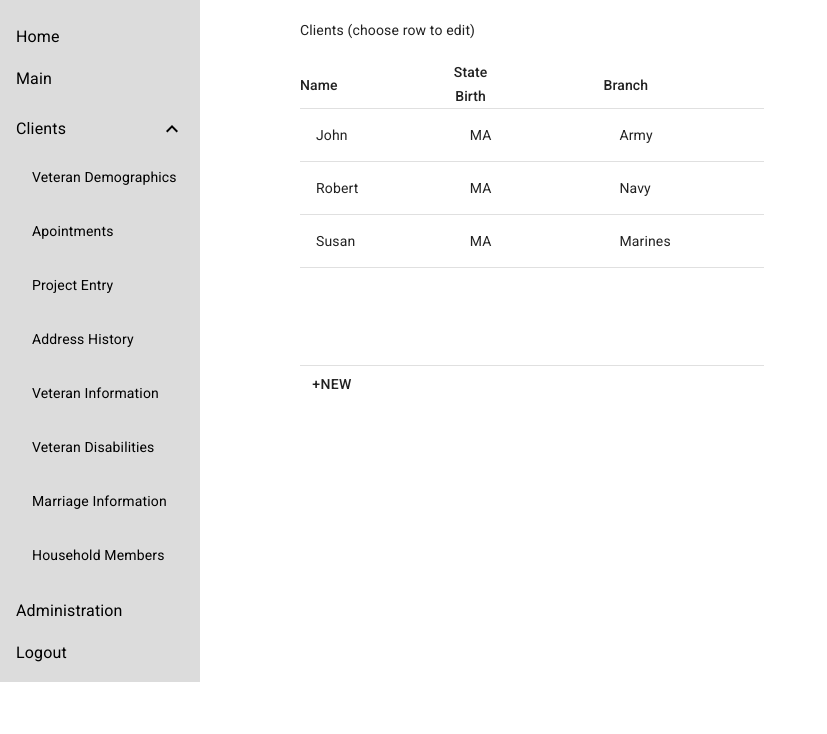
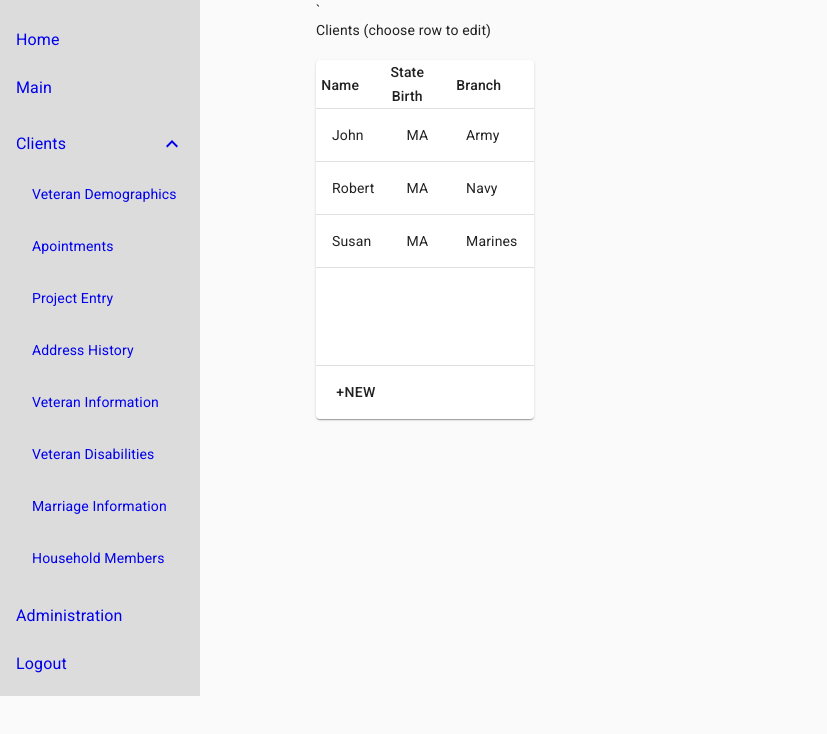
Before and after one commit to exercise-react/Veteran, a React (Create React App) app: page /clients/veteran-information in a window 1280 px wide. Shown: the top 734 px of the page, without its empty margins (0-827 px from the left). Built offline with nearby package versions, Linux system fonts and the light colour scheme; no server answers; data requests are answered from the project's data file.

Commit message:
add class

```diff
--- a/src/components/SideNav.js
+++ b/src/components/SideNav.js
@@ -17,7 +17,9 @@ const useStyles = makeStyles(theme => ({
         minWidth: 200,
         maxWidth: 200,
         backgroundColor: theme.palette.background.paper,
+
     },
+
 lists: {
     backgroundColor: theme.palette.background.paper,
         marginTop: theme.spacing(1),
--- a/src/containers/ClientForm.js
+++ b/src/containers/ClientForm.js
@@ -45,15 +45,14 @@ class ClientForm extends React.Component {
         const {
             clientForm,
             selectClientData,
-            addNewClient
+            addNewClient,
+            classes,
         } = this.props;
 
         const dataClientForm = Array.isArray(clientForm)
         && clientForm.length > 0
             ? clientForm
             : [];
-
-        const classes = styles;
 
         const handleChange = name => event => {
 
--- a/src/containers/ListClients.js
+++ b/src/containers/ListClients.js
@@ -9,6 +9,43 @@ import TableSortLabel from '@material-ui/core/TableSortLabel/index';
 import Paper from '@material-ui/core/Paper/index';
 import Button from "@material-ui/core/Button/index";
 import {connect} from "react-redux";
+import {red} from "@material-ui/core/colors";
+
+
+const styles = theme => ({
+    root: {
+        paddingLeft: theme.spacing(2),
+        paddingRight: theme.spacing(1),
+
+    },
+    paper: {
+        width: '100%',
+        marginBottom: theme.spacing(2),
+
+    },
+    button: {
+        margin: theme.spacing(1),
+    },
+    highlight:
+        theme.palette.type === 'light'
+            ? {
+                color: theme.palette.secondary.main,
+                backgroundColor: lighten(theme.palette.secondary.light, 0.85),
+            }
+            : {
+                color: theme.palette.text.primary,
+                backgroundColor: theme.palette.secondary.dark,
+            },
+    spacer: {
+        flex: '1 1 100%',
+    },
+    actions: {
+        color: theme.palette.text.secondary,
+    },
+    title: {
+        flex: '0 0 auto',
+    },
+});
 
 
 function desc(a, b, orderBy) {
@@ -108,34 +145,7 @@ function EnhancedTableHead(props) {
 // }));
 
 
-const styles = theme => ({
-    root: {
-        paddingLeft: theme.spacing(2),
-        paddingRight: theme.spacing(1),
-    },
-    button: {
-        margin: theme.spacing(1),
-    },
-    highlight:
-        theme.palette.type === 'light'
-            ? {
-                color: theme.palette.secondary.main,
-                backgroundColor: lighten(theme.palette.secondary.light, 0.85),
-            }
-            : {
-                color: theme.palette.text.primary,
-                backgroundColor: theme.palette.secondary.dark,
-            },
-    spacer: {
-        flex: '1 1 100%',
-    },
-    actions: {
-        color: theme.palette.text.secondary,
-    },
-    title: {
-        flex: '0 0 auto',
-    },
-});
+
 
 
 // const styles = theme => ({
@@ -241,11 +251,11 @@ class ListClients extends React.Component {
 
 
     render() {
+        const { classes } = this.props;
         const rows = Array.isArray(this.props.clientData) && this.props.clientData.length > 0
             ? this.props.clientData
             : [];
 
-        const classes = styles;
 
         const isSelected = name => {
                 return name && this.state.selected && this.state.selected.indexOf(name) !== -1
@@ -254,7 +264,7 @@ class ListClients extends React.Component {
         const emptyRows = this.state.rowsPerPage - Math.min(this.state.rowsPerPage, rows.length - this.state.page * this.state.rowsPerPage)
 
         return (
-                <div className={classes.root}>
+                <div className={classes.root}>`
                     <br/>
                     <div> Clients (choose row to edit)</div>
                     <br/>
@@ -335,6 +345,7 @@ export default connect(
     mapDispatchToProps
 )(withStyles(styles)(ListClients));
 
+
 /*
 
 <TablePagination
--- a/src/containers/VeteranInformation.js
+++ b/src/containers/VeteranInformation.js
@@ -28,6 +28,7 @@ class VeteranInformation extends React.Component {
     }
 
     render() {
+
         const dataClient = this.props.selectClientID;
         if (dataClient) return (
             <div className='veteranInfo-container'>
--- a/src/index.css
+++ b/src/index.css
@@ -44,6 +44,14 @@ code {
 
 }
 
+.clientForm-container {
+    display: flex;
+    flex-direction: column;
+}
+
+
+/*
+
 .MuiListItem-root {
     color: black;
     text-decoration: none;
@@ -82,7 +90,4 @@ code {
     flex-direction: column;
 }
 
-.clientForm-container {
-    display: flex;
-    flex-direction: column;
-}
+*/
--- a/src/theme.js
+++ b/src/theme.js
@@ -1,22 +1,43 @@
-import { red } from '@material-ui/core/colors';
-import { createMuiTheme } from '@material-ui/core/styles';
+import {red} from '@material-ui/core/colors';
+import {createMuiTheme} from '@material-ui/core/styles';
 
-// A custom theme for this app
-const theme = createMuiTheme({
-    palette: {
-        primary: {
-            main: '#556cd6',
-        },
-        secondary: {
-            main: '#19857b',
-        },
-        error: {
-            main: red.A400,
-        },
-        background: {
-            default: '#fff',
-        },
+const customTheme = {
+    "palette": {
+        "common": {"black": "#000", "white": "#fff"},
+        "background": {"paper": "#fff", "default": "#fafafa"},
+        "primary": {"light": "#7986cb", "main": "#3f51b5", "dark": "#303f9f", "contrastText": "#fff"},
+        "secondary": {"light": "#ff4081", "main": "#f50057", "dark": "#c51162", "contrastText": "#fff"},
+        "error": {"light": "#e57373", "main": "#f44336", "dark": "#d32f2f", "contrastText": "#fff"},
+        "text": {
+            "primary": "rgba(0, 0, 0, 0.87)",
+            "secondary": "rgba(0, 0, 0, 0.54)",
+            "disabled": "rgba(0, 0, 0, 0.38)",
+            "hint": "rgba(0, 0, 0, 0.38)"
+        }
     },
-});
+    typography: {
+    //    fontSize: 16,
+    },
+
+
+}
+// const theme = createMuiTheme({
+//     palette: {
+//         primary: {
+//             main: '#556cd6',
+//         },
+//         secondary: {
+//             main: '#19857b',
+//         },
+//         error: {
+//             main: red.A400,
+//         },
+//         background: {
+//             default: '#fff',
+//         },
+//     },
+// });
+
+const theme = createMuiTheme(customTheme);
 
 export default theme;
```
